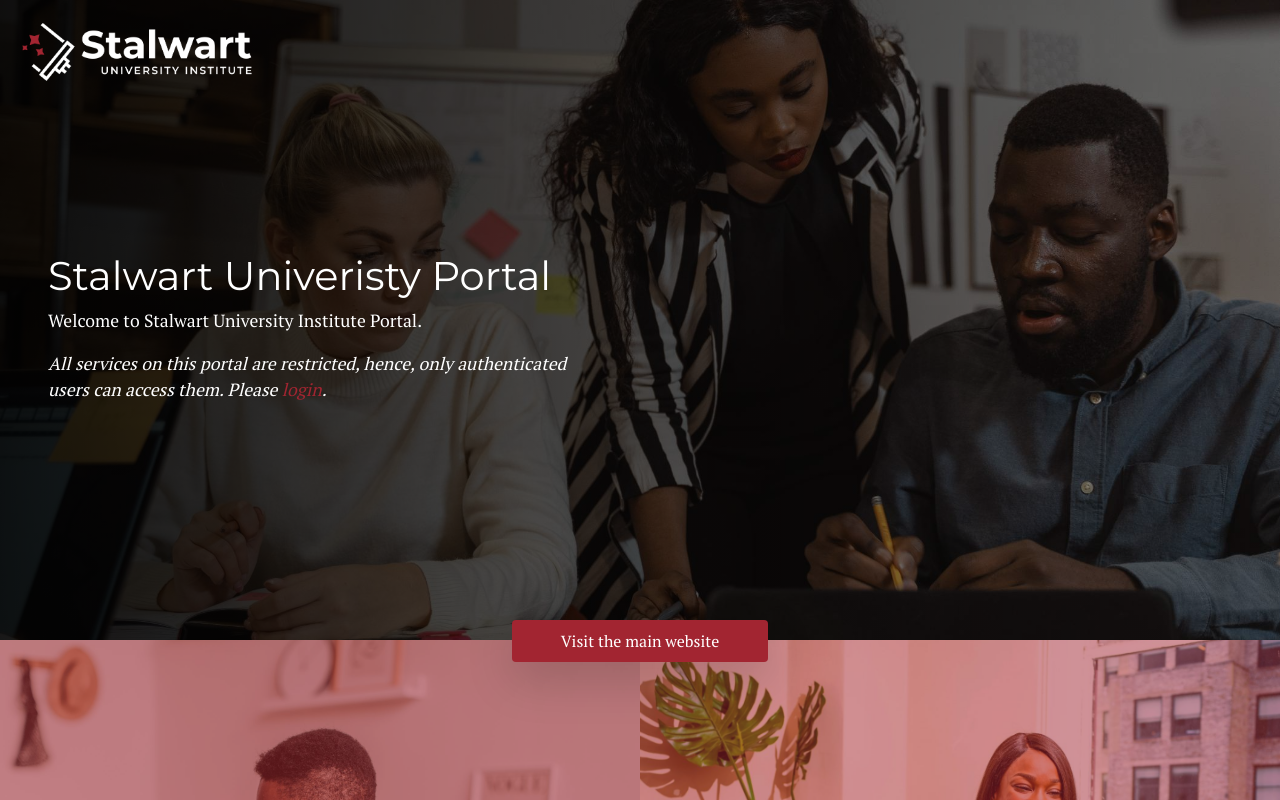
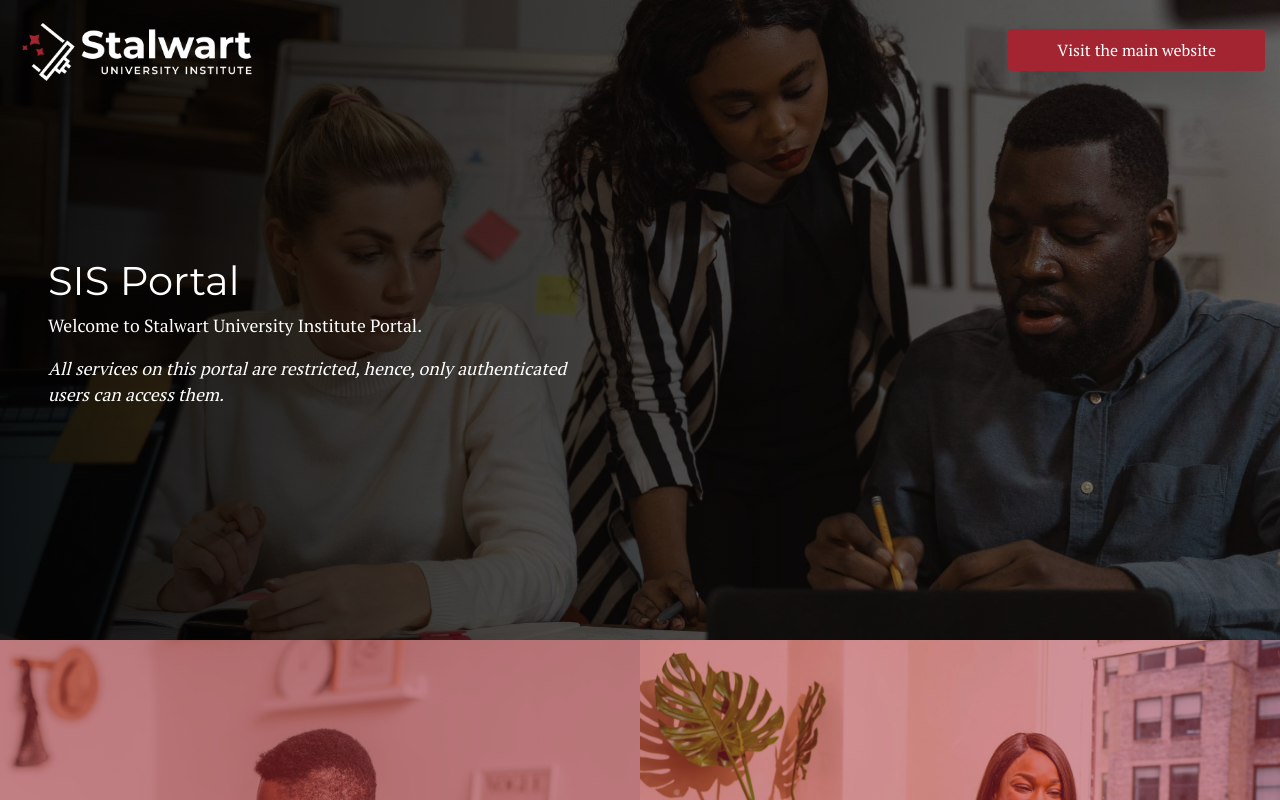
Before and after one commit to joshuaolusayo/stalwart, a React app: page / in a window 1280 px wide. Shown: the top 800 px of the page. Built offline with nearby package versions, Linux system fonts and the light colour scheme.

Commit message:
Changed the position of the homepage link

```diff
--- a/src/Components/Authenticate.js
+++ b/src/Components/Authenticate.js
@@ -1,40 +1,34 @@
 import React from "react";
-import { Link } from "react-router-dom";
 
 const Authenticate = () => {
 	return (
 		<div className="container-fluid px-0 auth" id="auth">
-			<div className="main d-flex justify-content-center align-items-center w-100">
-				<a
-					className="btn bg-red text-white px-md-5 py-md-2 shadow-lg"
-					href="http://stalwartuniversityinstitute.com/"
-					rel="noreferrer"
-					target="_blank"
-				>
-					Visit the main website
-				</a>
-			</div>
-
 			<div className="row no-gutters px-sm-0">
 				<div className="col-sm-6 box">
-					<img className="w-100 h-100" loading="lazy" src="/images/student.jpg" alt="" />
+					<img className="w-100 h-100" loading="lazy" src="/images/student.jpg" alt="Student page" />
 					<div className="overlay w-100 h-100 d-flex justify-content-center align-items-center text-center">
 						<div>
 							<h2 className="mb-sm-4 font-montserrat">STUDENT</h2>
-							<Link className="btn rounded p-2 px-sm-4 py-sm-2 bg-white text-red" to="/">
+							<a
+								className="btn rounded p-2 px-sm-4 py-sm-2 bg-white text-red"
+								href="http://portal.stalwartuniversityinstitute.com/student/login"
+							>
 								LOGIN
-							</Link>
+							</a>
 						</div>
 					</div>
 				</div>
 				<div className="col-sm-6 box">
-					<img className="w-100 h-100" loading="lazy" src="/images/staff.jpg" alt="" />
+					<img className="w-100 h-100" loading="lazy" src="/images/staff.jpg" alt="Staff page" />
 					<div className="overlay w-100 h-100 d-flex justify-content-center align-items-center text-center">
 						<div>
 							<h2 className="mb-sm-4 font-montserrat">STAFF</h2>
-							<Link className="btn rounded p-2 px-sm-4 py-sm-2 bg-white text-red" to="/">
+							<a
+								className="btn rounded p-2 px-sm-4 py-sm-2 bg-white text-red"
+								href="http://portal.stalwartuniversityinstitute.com/staff/login"
+							>
 								LOGIN
-							</Link>
+							</a>
 						</div>
 					</div>
 				</div>
--- a/src/Components/Banner.js
+++ b/src/Components/Banner.js
@@ -8,19 +8,26 @@ const Banner = () => {
 			style={{ background: `linear-gradient(to right, rgba(0,0,0,.9), rgba(0,0,0,.3)), url("/images/banner.jpg")` }}
 		>
 			<div className="container-fluid">
-				<Link to="/">
-					<img className="logo" src="/images/logo.png" alt="Logo" loading="lazy" />
-				</Link>
-				<div className="row h-100 align-items-center banner__row mx-0">
+				<div className="main d-flex flex-column flex-sm-row justify-content-center justify-content-sm-between align-items-center">
+					<Link to="/">
+						<img className="logo" src="/images/logo.png" alt="Logo" loading="lazy" />
+					</Link>
+					<a
+						className="btn bg-red text-white px-md-5 py-md-2 shadow-lg"
+						href="http://stalwartuniversityinstitute.com/"
+						rel="noreferrer"
+						target="_blank"
+					>
+						Visit the main website
+					</a>
+				</div>
+
+				<div className="row align-items-center banner__row mx-0">
 					<div className="col-sm-10 mx-auto col-md-6 ml-md-0 px-lg-5">
-						<h1 className="font-montserrat">Stalwart Univeristy Portal</h1>
+						<h1 className="font-montserrat">SIS Portal</h1>
 						<p>Welcome to Stalwart University Institute Portal.</p>
 						<p className="font-italic">
-							All services on this portal are restricted, hence, only authenticated users can access them. Please{" "}
-							<span className="text-red" id="#auth">
-								login
-							</span>
-							.
+							All services on this portal are restricted, hence, only authenticated users can access them.
 						</p>
 					</div>
 				</div>
--- a/src/styles.scss
+++ b/src/styles.scss
@@ -41,8 +41,12 @@ body {
 	position: relative;
 
 	.main {
-		&:hover {
-			background: $blue !important;
+		a {
+			transition: all 300ms ease-in;
+
+			&:hover {
+				background: $blue;
+			}
 		}
 	}
 
@@ -53,29 +57,13 @@ body {
 
 	&__row {
 		position: absolute;
-		top: 1rem;
 		left: 0;
 		right: 0;
+		height: 80%;
 	}
 }
 
 .auth {
-	position: relative;
-
-	.main {
-		position: absolute;
-		z-index: 1;
-		top: -20px;
-
-		a {
-			transition: all 300ms ease-in;
-
-			&:hover {
-				background: $blue;
-			}
-		}
-	}
-
 	img {
 		object-fit: cover;
 	}
```
Also changed, not shown: src/styles.css.
